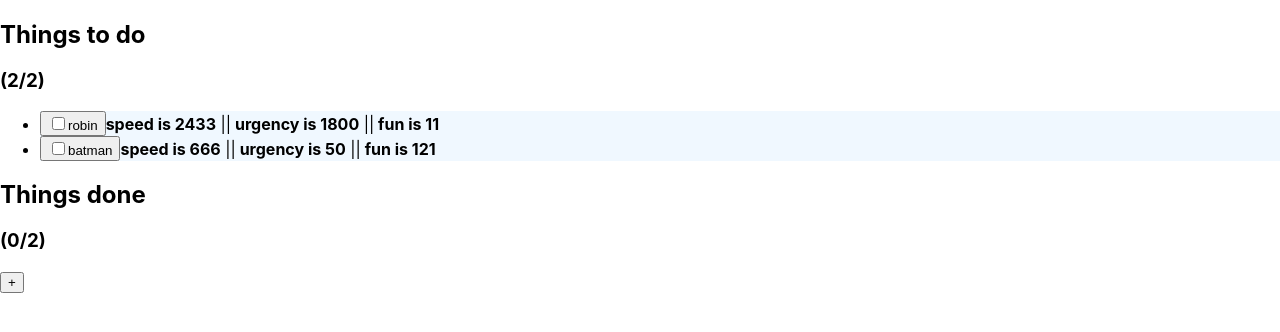
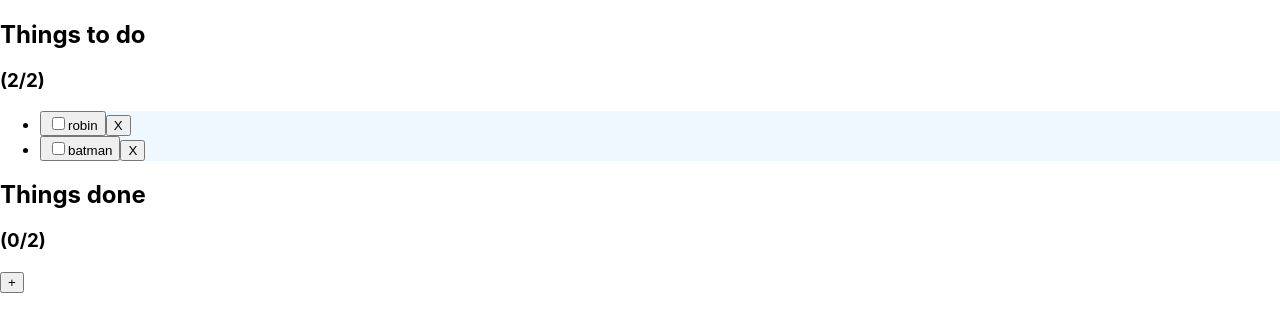
Before and after one commit to MarcoMaz/renato-do-list, a React (Create React App) app: page / in a window 1280 px wide. Shown: the top 332 px of the page. Built offline with nearby package versions, Linux system fonts and the light colour scheme.

Commit message:
feat( removeModal ): add remove modal when click X

```diff
--- a/src/App.tsx
+++ b/src/App.tsx
@@ -17,6 +17,7 @@
 import ThingsTodo from './components/ThingsTodo';
 import ThingsDone from './components/ThingsDone';
 import AddTask from './components/AddTask';
+import Modal from './components/Modal';
 
 const persistor = persistStore(store);
 
@@ -41,6 +42,8 @@
 
   const [modifyTask, setModifyTask] = useState(false);
 
+  const [showModal, setShowModal] = useState(false);
+
   return (
     <Provider store={store}>
       <PersistGate loading={null} persistor={persistor}>
@@ -56,6 +59,7 @@
             setShowAddTask={setShowAddTask}
             setItemText={setItemText}
             setModifyTask={setModifyTask}
+            setShowModal={setShowModal}
           />
           <ThingsDone
             numberOfThingsDone={numberOfThingsDone}
@@ -85,6 +89,7 @@
               setModifyTask={setModifyTask}
             />
           )}
+          {showModal && <Modal />}
         </div>
       </PersistGate>
     </Provider>
--- /dev/null
+++ b/src/components/Modal.tsx
@@ -0,0 +1,11 @@
+const Modal: React.FunctionComponent = () => {
+  return (
+    <div>
+      Are you sure?
+      <button type="button">Delete</button>
+      <button type="button">Annulla</button>
+    </div>
+  );
+};
+
+export default Modal;
--- a/src/components/Task.tsx
+++ b/src/components/Task.tsx
@@ -19,6 +19,7 @@
   setShowAddTask?: (event: boolean) => void;
   setItemText?: (event: string) => void;
   setModifyTask?: (event: boolean) => void;
+  setShowModal?: (event: boolean) => void;
 }
 
 const Task: FunctionComponent<TaskProps> = ({
@@ -35,6 +36,7 @@
   setShowAddTask,
   setItemText,
   setModifyTask,
+  setShowModal,
 }) => {
   const dispatch = useAppDispatch();
 
@@ -69,6 +71,12 @@
     }
   };
 
+  const handleRemoveDialog = () => {
+    if (setShowModal) {
+      setShowModal(true);
+    }
+  };
+
   return (
     <li>
       <button type="button" onClick={handleClick}>
@@ -79,9 +87,9 @@
           onChange={handleCheckbox}
         />
       </button>
-      <strong>speed is {speed}</strong> ||
-      <strong> urgency is {urgency}</strong> ||
-      <strong> fun is {fun}</strong>
+      <button type="button" onClick={handleRemoveDialog}>
+        X
+      </button>
     </li>
   );
 };
--- a/src/components/ThingsTodo.tsx
+++ b/src/components/ThingsTodo.tsx
@@ -15,6 +15,7 @@
   setShowAddTask: (event: boolean) => void;
   setItemText: (event: string) => void;
   setModifyTask: (event: boolean) => void;
+  setShowModal: (event: boolean) => void;
 }
 
 const ThingsTodo: FunctionComponent<ThingsTodoProps> = ({
@@ -28,6 +29,7 @@
   setShowAddTask,
   setItemText,
   setModifyTask,
+  setShowModal,
 }) => {
   const counter = `${numberOfThingsTodo}/${numberOfThingsTotal}`;
 
@@ -58,6 +60,7 @@
                 setShowAddTask={setShowAddTask}
                 setItemText={setItemText}
                 setModifyTask={setModifyTask}
+                setShowModal={setShowModal}
               />
             );
           })}
```
